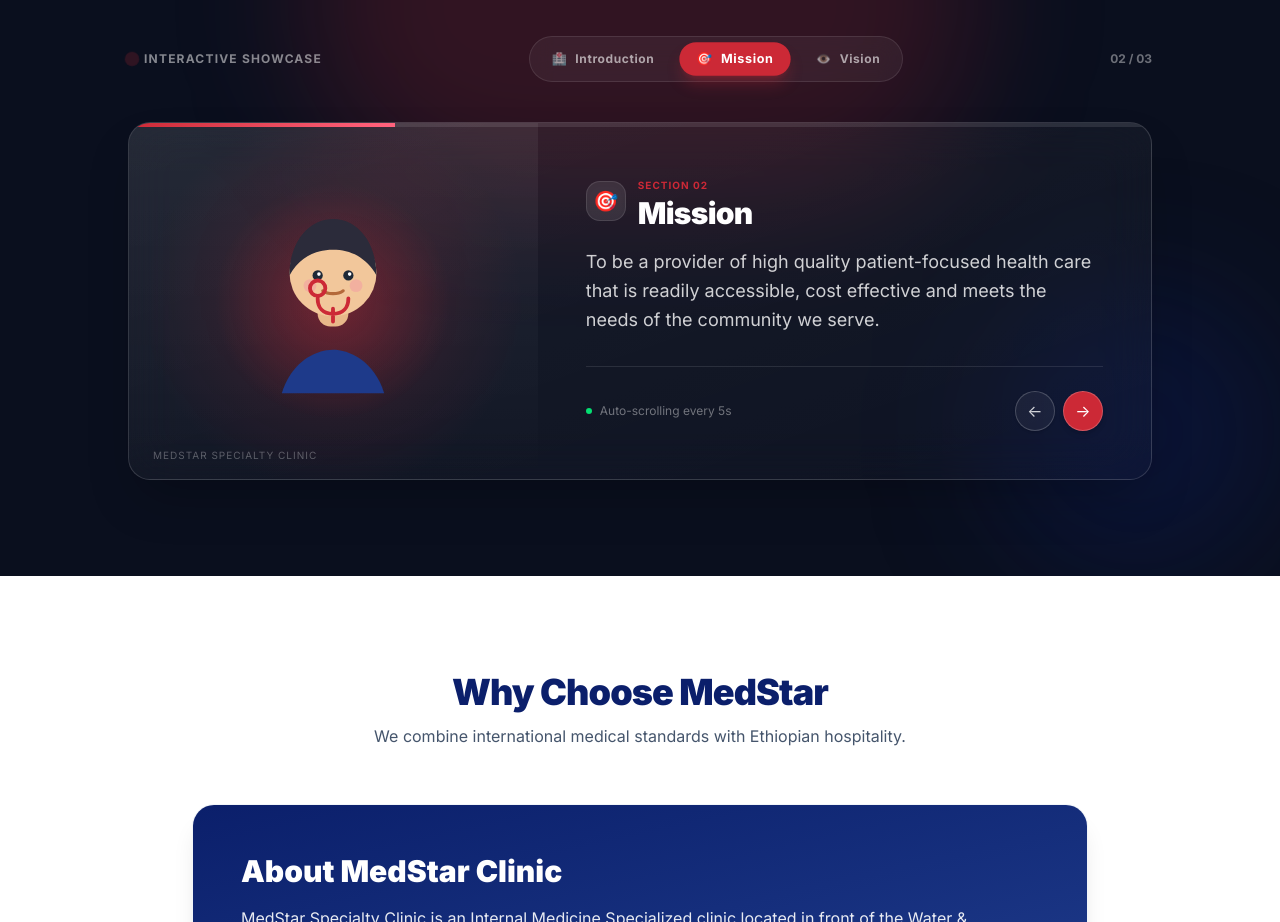
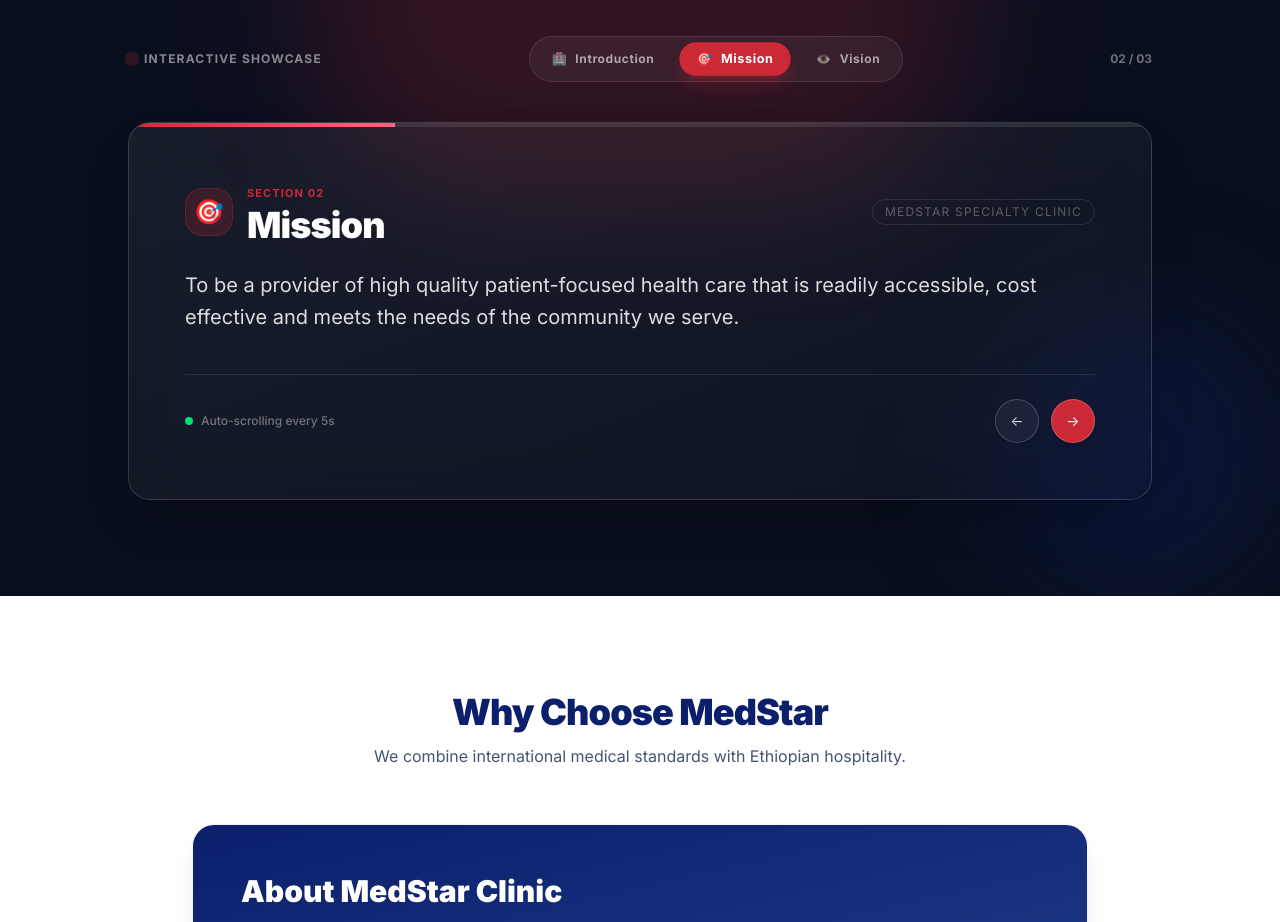
Before and after one commit to sosnagemechu21/Medstar_Internal_Speciality_Clinic, a Next.js app: page /book in a window 1280 px wide. Shown: the part 900-1822 px from the top of the page. Built offline with nearby package versions, Linux system fonts and the light colour scheme; no server answers.

Commit message:
style: remove doctor illustration from home page showcase to focus purely on text note notes

```diff
--- a/src/app/[locale]/page.tsx
+++ b/src/app/[locale]/page.tsx
@@ -401,7 +401,7 @@
           <div
             onMouseEnter={() => setIsPaused(true)}
             onMouseLeave={() => setIsPaused(false)}
-            className="group relative overflow-hidden rounded-3xl border border-white/15 bg-gradient-to-br from-white/[0.06] to-white/[0.02] backdrop-blur-xl shadow-2xl transition-all duration-500 hover:border-white/25"
+            className="group relative overflow-hidden rounded-3xl border border-white/15 bg-gradient-to-br from-white/[0.06] to-white/[0.02] backdrop-blur-xl shadow-2xl transition-all duration-500 hover:border-white/25 p-8 md:p-14"
           >
             {/* Top 5-second progress line */}
             <div className="absolute top-0 inset-x-0 h-1 bg-white/10 z-30">
@@ -414,62 +414,53 @@
               />
             </div>
 
-            <div className="grid md:grid-cols-5 gap-0 min-h-[340px]">
-              {/* Illustration side */}
-              <div className="relative md:col-span-2 flex flex-col items-center justify-center bg-gradient-to-b from-white/[0.06] to-transparent p-10 overflow-hidden">
-                <div className="relative z-10 h-56 w-56 sm:h-64 sm:w-64 transition-transform duration-700 ease-out group-hover:scale-105">
-                  <DoctorIllustration />
-                </div>
-                <div className="pointer-events-none absolute inset-0 bg-[radial-gradient(circle_at_center,rgba(204,41,54,0.22),transparent_70%)]" />
-                <span className="absolute bottom-4 left-6 text-[10px] font-mono tracking-widest text-white/30 uppercase">
-                  Medstar Specialty Clinic
-                </span>
-              </div>
-
             {/* Text side with direction motion */}
             <div
               key={activeIndex}
-                className={`relative md:col-span-3 p-8 md:p-12 flex flex-col justify-between transition-all duration-500 ${
+              className={`relative flex flex-col justify-between min-h-[220px] transition-all duration-500 ${
                 direction === "next"
                   ? "animate-[slideInRight_0.45s_cubic-bezier(0.16,1,0.3,1)]"
                   : "animate-[slideInLeft_0.45s_cubic-bezier(0.16,1,0.3,1)]"
               }`}
             >
               <div>
-                  <div className="mb-4 flex items-center justify-between">
-                    <div className="flex items-center gap-3">
-                      <span className="flex h-10 w-10 items-center justify-center rounded-xl bg-white/10 text-xl shadow-inner border border-white/10">
+                <div className="mb-6 flex items-center justify-between">
+                  <div className="flex items-center gap-3.5">
+                    <span className="flex h-12 w-12 items-center justify-center rounded-2xl bg-ms-red/20 text-2xl shadow-inner border border-ms-red/30">
                       {current.icon}
                     </span>
                     <div>
-                        <span className="text-[10px] font-bold tracking-widest text-ms-red uppercase">
+                      <span className="text-[11px] font-bold tracking-widest text-ms-red uppercase">
                         Section {current.number}
                       </span>
-                        <h2 className="text-2xl md:text-3xl font-extrabold tracking-tight text-white">
+                      <h2 className="text-2xl md:text-4xl font-extrabold tracking-tight text-white mt-0.5">
                         {current.title}
                       </h2>
                     </div>
                   </div>
+                  <span className="hidden sm:inline-block text-xs font-mono tracking-widest text-white/30 uppercase border border-white/10 rounded-full px-3 py-1">
+                    Medstar Specialty Clinic
+                  </span>
                 </div>
 
-                  <p className="mt-4 text-base md:text-lg text-white/80 leading-relaxed font-light">
+                <p className="text-base md:text-xl text-white/85 leading-relaxed font-light max-w-4xl">
                   {current.text}
                 </p>
               </div>
 
-                <div className="mt-8 pt-6 border-t border-white/10 flex items-center justify-between">
-                  <div className="flex items-center gap-2 text-xs text-white/40">
-                    <span className="inline-block h-1.5 w-1.5 rounded-full bg-green-400" />
+              <div className="mt-10 pt-6 border-t border-white/10 flex items-center justify-between">
+                <div className="flex items-center gap-2 text-xs text-white/40 font-medium">
+                  <span className="inline-block h-2 w-2 rounded-full bg-green-400" />
                   <span>{isPaused ? "Paused (Reading mode)" : "Auto-scrolling every 5s"}</span>
                 </div>
 
                 {/* Navigation Arrow Controls */}
-                  <div className="flex items-center gap-2">
+                <div className="flex items-center gap-3">
                   <button
                     type="button"
                     aria-label="Previous Slide"
                     onClick={handlePrev}
-                      className="flex h-10 w-10 items-center justify-center rounded-full border border-white/20 bg-white/5 text-white/80 hover:bg-white/20 hover:text-white transition-all active:scale-95 shadow-sm"
+                    className="flex h-11 w-11 items-center justify-center rounded-full border border-white/20 bg-white/5 text-white/80 hover:bg-white/20 hover:text-white transition-all active:scale-95 shadow-sm text-sm"
                   >
                     ←
                   </button>
@@ -477,11 +468,10 @@
                     type="button"
                     aria-label="Next Slide"
                     onClick={handleNext}
-                      className="flex h-10 w-10 items-center justify-center rounded-full border border-white/20 bg-ms-red text-white hover:bg-ms-red-dark transition-all active:scale-95 shadow-md"
+                    className="flex h-11 w-11 items-center justify-center rounded-full border border-white/20 bg-ms-red text-white hover:bg-ms-red-dark transition-all active:scale-95 shadow-md text-sm"
                   >
                     →
                   </button>
-                  </div>
                 </div>
               </div>
             </div>
```
Lines whose indentation alone changed are shown as unchanged.
